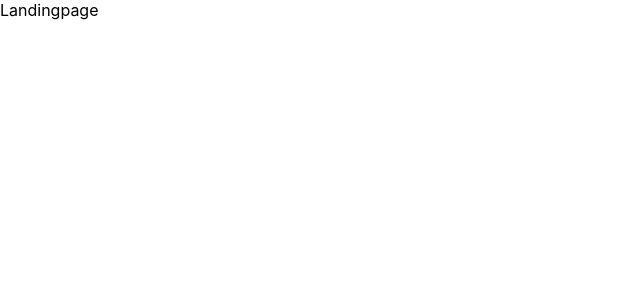
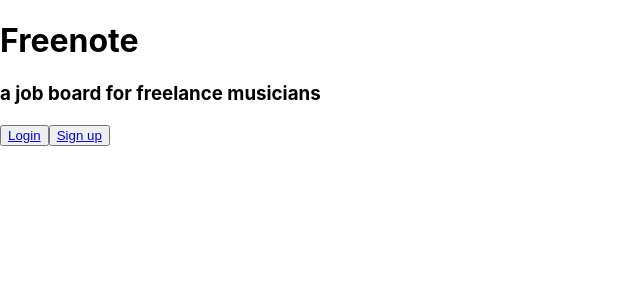
Before and after one commit to samuelwstout/freenote-1, a React (Create React App) app in the folder client/: page / in a window 1280 px wide. Shown: the top 300 px of the page, without its empty margins (0-640 px from the left). Built offline with nearby package versions, Linux system fonts and the light colour scheme.

Commit message:
build jsx for landing page

```diff
--- a/client/src/components/Static/Landingpage.jsx
+++ b/client/src/components/Static/Landingpage.jsx
@@ -1,8 +1,14 @@
 import React from 'react'
+import { Link } from 'react-router-dom'
 
 const Landingpage = () => {
   return (
-    <div>Landingpage</div>
+    <div>
+      <h1>Freenote</h1>
+      <h3>a job board for freelance musicians</h3>
+      <button><Link to="/login">Login</Link></button>
+      <button><Link to="/signup">Sign up</Link></button>
+    </div>
   )
 }
 
```
